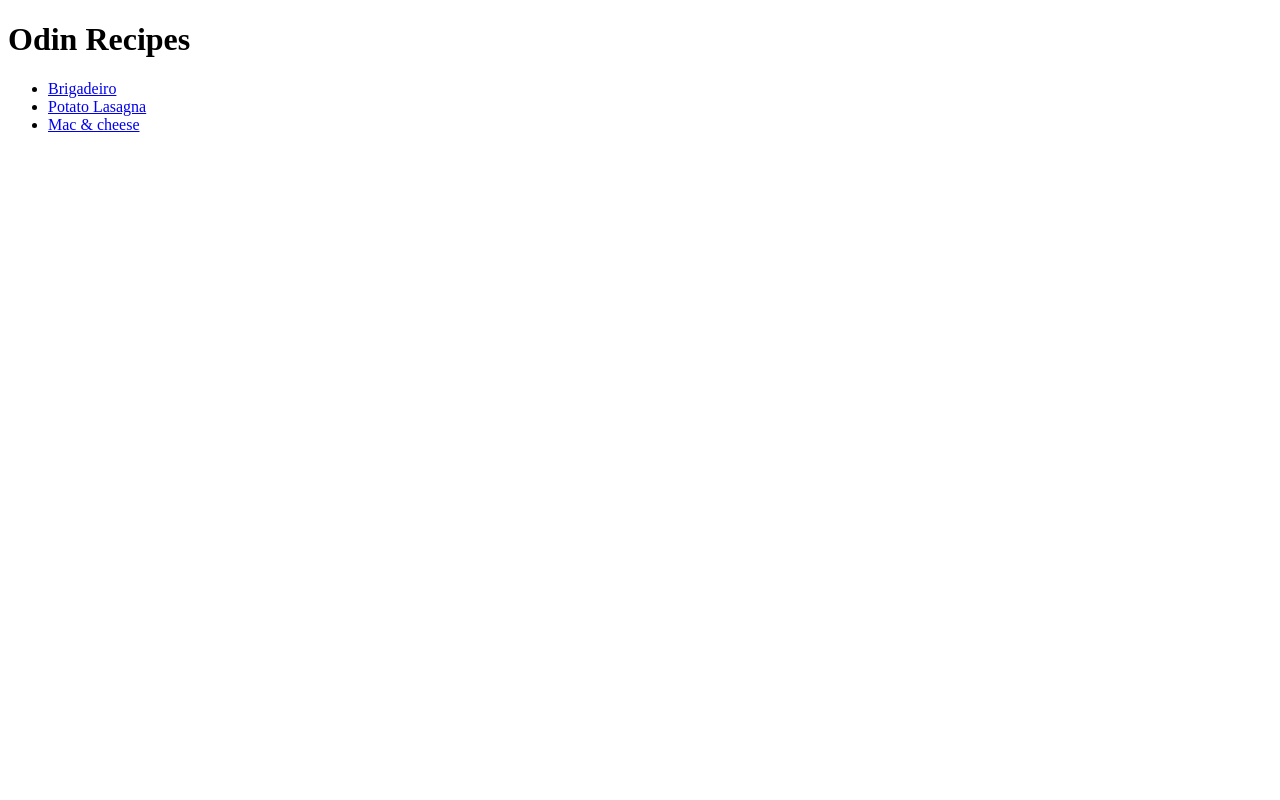
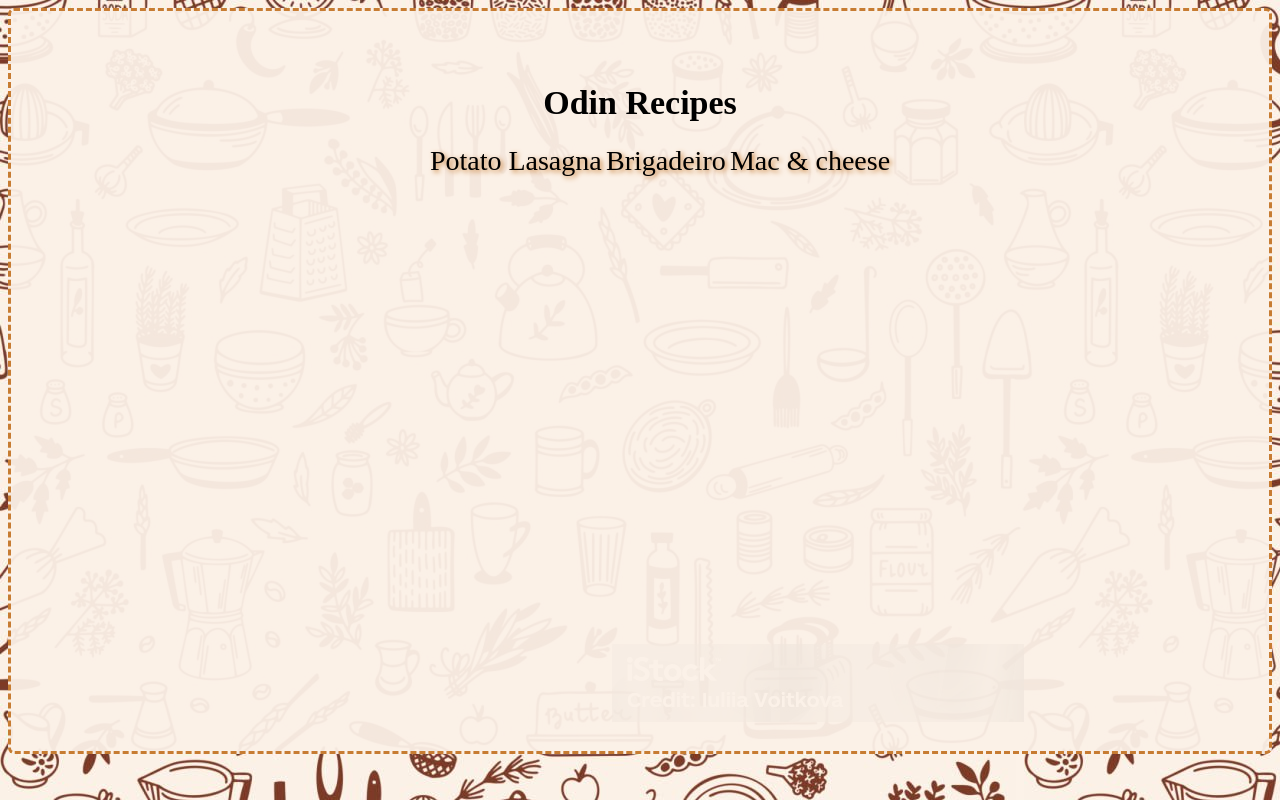
Before and after one commit to yagorocha99/odin-recipes, a plain HTML site: page index.html in a window 1280 px wide. Drawn offline with Linux system fonts and the light colour scheme.

Commit message:
New index changes

```diff
--- a/index.html
+++ b/index.html
@@ -4,13 +4,16 @@
     <meta charset="UTF-8">
     <meta name="viewport" content="width=device-width, initial-scale=1.0">
     <title>Odin Recipes</title>
+    <link rel="stylesheet" href="style.css">
 </head>
 <body>
-    <h1>Odin Recipes</h1>
-    <ul>
-        <li><a href="recipes/brigadeiro.html">Brigadeiro</a></li>
-        <li><a href="recipes/potatolasagna.html">Potato Lasagna</a></li>
-        <li><a href="recipes/macncheese.html">Mac & cheese</a></li>
-    </ul>
+    <div class="container">
+        <h1>Odin Recipes</h1>
+        <ul>
+            <li><a href="recipes/potatolasagna.html">Potato Lasagna</a></li>
+            <li><a href="recipes/brigadeiro.html">Brigadeiro</a></li>
+            <li><a href="recipes/macncheese.html">Mac & cheese</a></li>
+        </ul>
+    </div>
 </body>
 </html>
--- /dev/null
+++ b/style.css
@@ -0,0 +1,30 @@
+body{
+    background-image: url(images/background.jpg);
+}
+.container{
+    text-align: center;
+    font-family: 'Times New Roman', Times, serif;
+    font-size: 17px;
+    border: 3px groove rgb(199, 124, 50);
+    border-radius: 6px;
+    border-style: dashed;
+    padding: 50px;
+    margin: auto;
+    background-color: rgb(251, 241, 231, 0.95);
+    justify-content: center;
+    height: 640px;
+}
+a{
+    color: black;
+    font-size: 28px;
+    text-shadow: 2px 2px 5px rgb(199, 124, 50);
+}
+a:hover{
+    color: brown;
+}
+a:link{
+    text-decoration: none;
+}
+li{
+    display: inline;
+}
```
Also changed, not shown: images/background.jpg (added).
